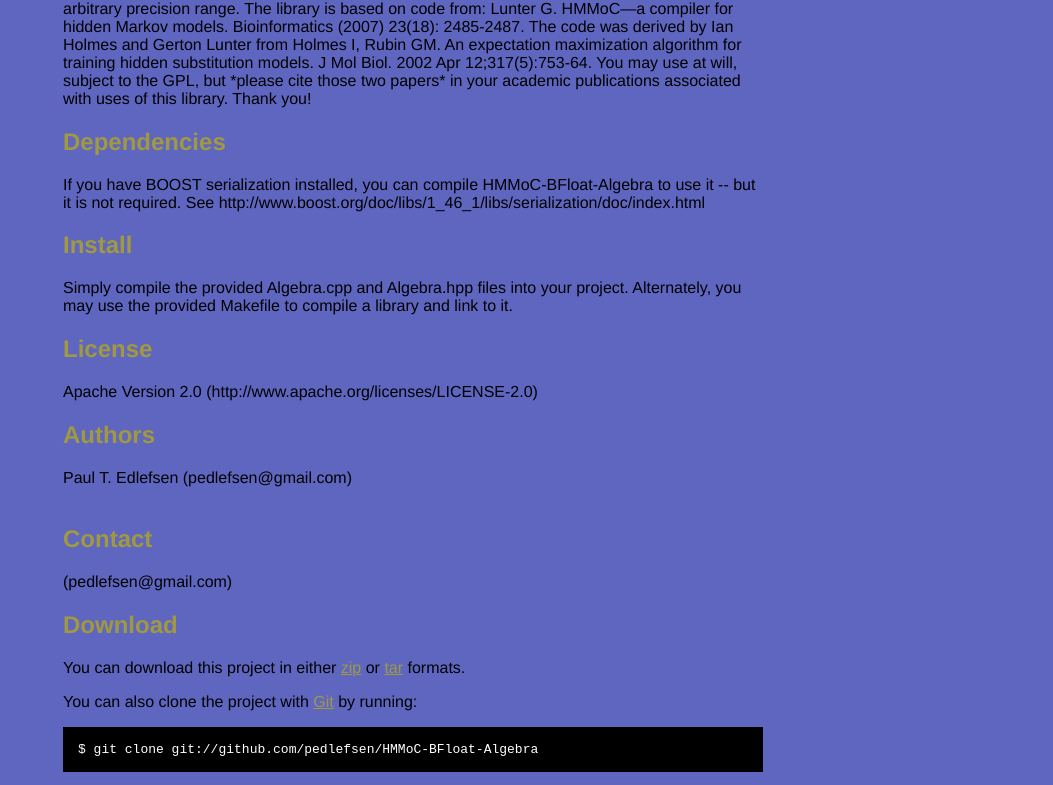
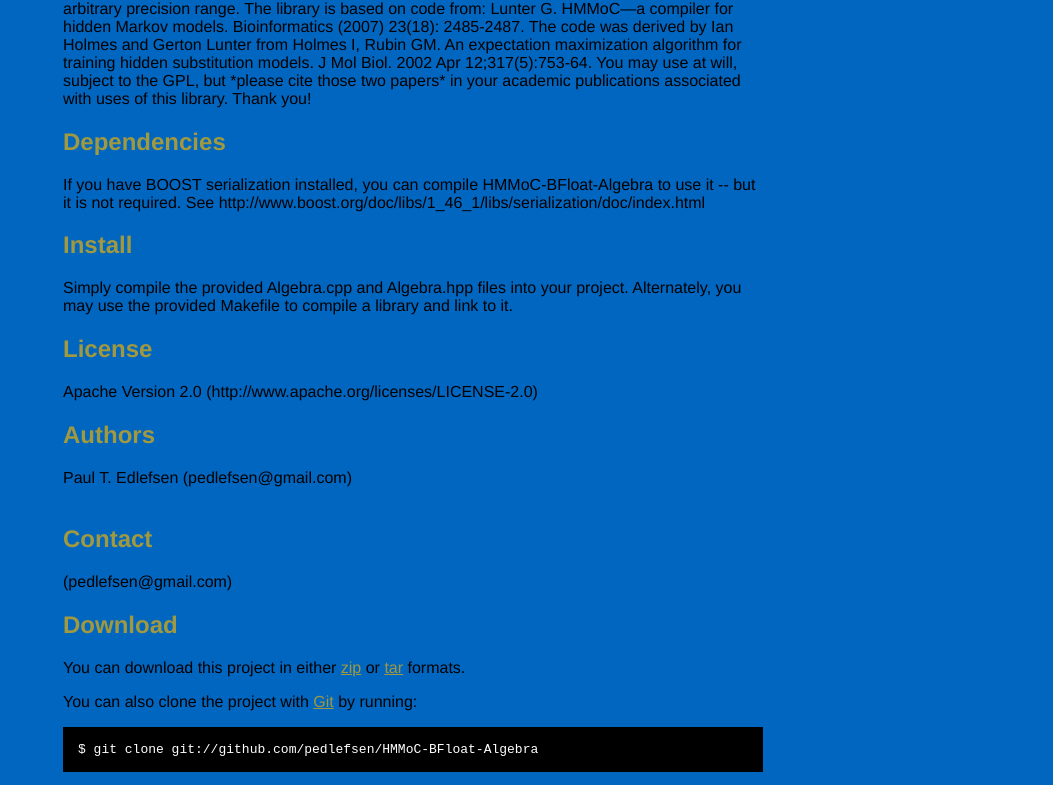
Before and after one commit to pedlefsen/HMMoC-BFloat-Algebra, a plain HTML site: page index.html in a window 1280 px wide. Shown: the part 317-1102 px from the top of the page, without its empty margins (227-1280 px from the left). Drawn offline with Linux system fonts and the light colour scheme.

Commit message:
Edited index.html via GitHub

```diff
--- a/index.html
+++ b/index.html
@@ -8,7 +8,7 @@
   <style type="text/css">
     body {
       margin-top: 1.0em;
-      background-color: #5f66c0;
+      background-color: #0066c0;
       font-family: Helvetica, Arial, FreeSans, san-serif;
       color: #000000;
     }
```
